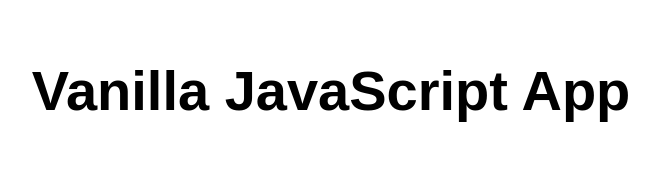
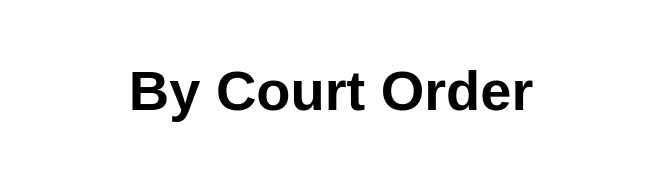
Before and after one commit to rereifej2/my-first-static-web-app, a website: page src/index.html in a window 1280 px wide. Shown: the whole page, without its empty margins (309-968 px from the left). Drawn offline with Linux system fonts and the light colour scheme.

Commit message:
Update index.html

```diff
--- a/src/index.html
+++ b/src/index.html
@@ -5,12 +5,12 @@
   <meta charset="UTF-8">
   <meta name="viewport" content="width=device-width, initial-scale=1.0">
   <link rel="stylesheet" href="styles.css">
-  <title>Vanilla JavaScript App</title>
+  <title>Please review the following list of documents</title>
 </head>
 
 <body>
   <main>
-    <h1>Vanilla JavaScript App</h1>
+    <h1>By  Court Order</h1>
   </main>
 </body>
 
```
